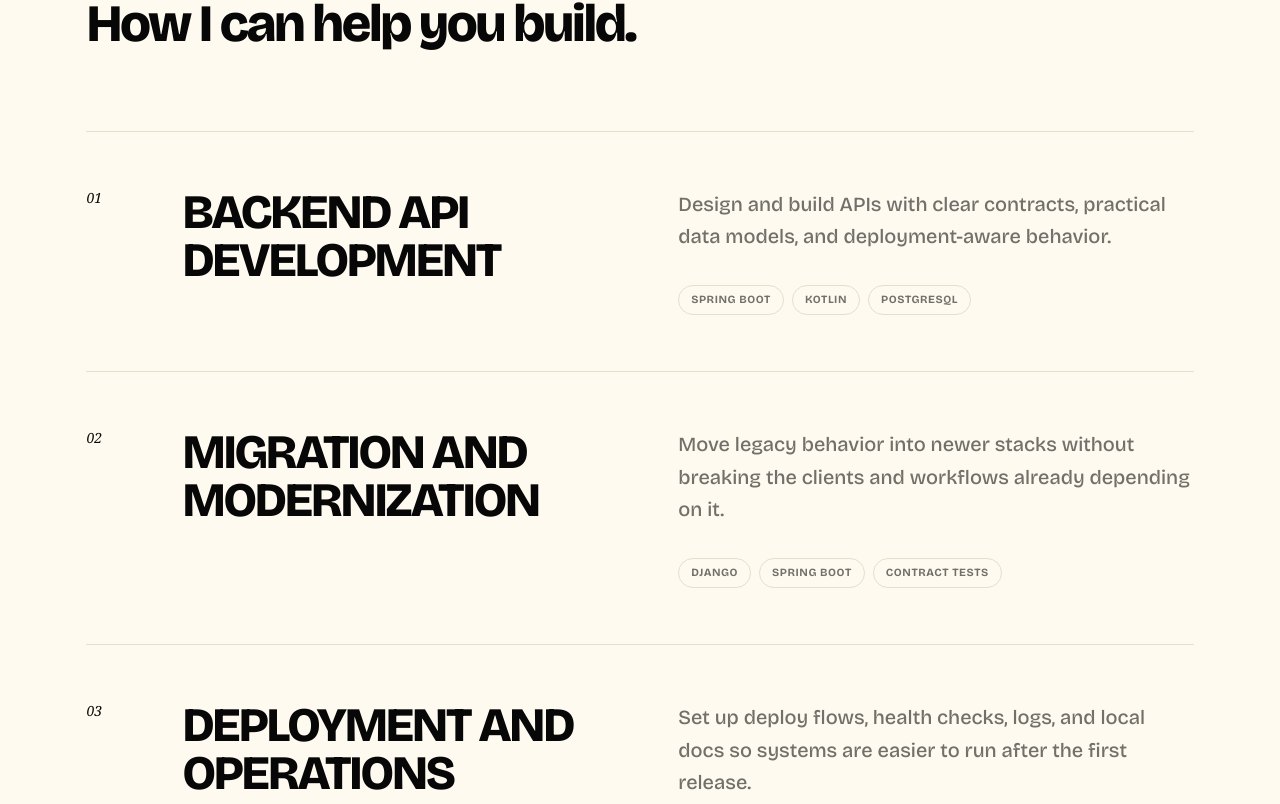
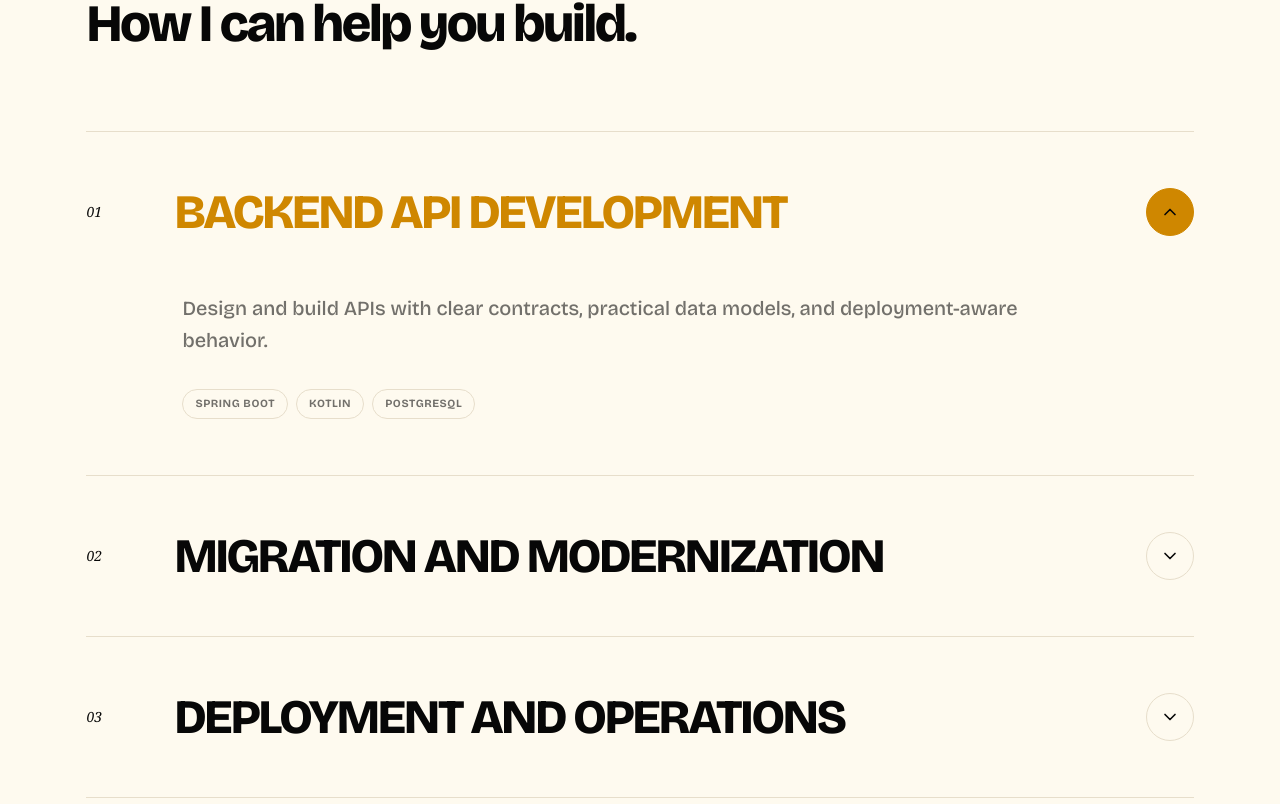
Before and after one commit to devonlyian/ian-dev, a Next.js app: page / in a window 1280 px wide. Shown: the part 4676-5480 px from the top of the page. Built offline with nearby package versions, Linux system fonts and the light colour scheme.

Commit message:
feat: make service rows expandable

```diff
--- a/components/sections/Services.tsx
+++ b/components/sections/Services.tsx
@@ -1,10 +1,15 @@
 "use client";
 
+import { ChevronDown } from "lucide-react";
+import { useState } from "react";
 import { useLanguage } from "@/contexts/LanguageContext";
 import { services } from "@/lib/portfolio-data";
 
 export function Services() {
   const { text } = useLanguage();
+  const [pinnedTitle, setPinnedTitle] = useState(services[0]?.title ?? "");
+  const [hoverTitle, setHoverTitle] = useState("");
+  const activeTitle = hoverTitle || pinnedTitle;
 
   return (
     <section id="services" className="px-6 py-16 md:px-12 md:py-[6.45rem] lg:px-[5.4rem]">
@@ -12,28 +17,83 @@ export function Services() {
         How I can help you build.
       </h2>
       <div className="grid border-b border-border">
-        {services.map((service, index) => (
-          <article key={service.title} className="grid gap-8 border-t border-border py-14 md:grid-cols-[4rem_0.9fr_1fr] md:items-start">
+        {services.map((service, index) => {
+          const panelId = `service-panel-${service.title.toLowerCase().replace(/[^a-z0-9]+/g, "-")}`;
+          const isOpen = activeTitle === service.title;
+          const isPinned = pinnedTitle === service.title;
+
+          return (
+            <article
+              key={service.title}
+              className="border-t border-border"
+              onMouseEnter={() => setHoverTitle(service.title)}
+              onMouseLeave={() => setHoverTitle("")}
+            >
+              <button
+                type="button"
+                className="group grid w-full min-h-36 gap-6 py-10 text-left transition-colors hover:bg-card/30 md:grid-cols-[4rem_1fr_auto] md:items-center md:py-14"
+                aria-expanded={isOpen}
+                aria-controls={panelId}
+                onClick={() => {
+                  setPinnedTitle(isPinned ? "" : service.title);
+                  if (isPinned) {
+                    setHoverTitle("");
+                  }
+                }}
+                data-cursor="link"
+              >
                 <span className="font-serif text-sm italic text-muted-foreground/40 tabular-nums">
                   {(index + 1).toString().padStart(2, "0")}
                 </span>
-            <h3 className="text-3xl font-black uppercase leading-[0.95] tracking-[-0.045em] text-foreground md:text-5xl">
+                <span
+                  className={`text-3xl font-black uppercase leading-[0.95] tracking-[-0.045em] transition-colors md:text-5xl ${
+                    isOpen ? "text-brand" : "text-foreground group-hover:text-brand"
+                  }`}
+                >
                   {service.title}
-            </h3>
-            <div>
+                </span>
+                <span
+                  className={`flex h-12 w-12 items-center justify-center rounded-full border text-foreground transition-all ${
+                    isOpen
+                      ? "border-brand bg-brand text-[#0A0A0A]"
+                      : "border-border group-hover:border-brand group-hover:bg-brand group-hover:text-[#0A0A0A]"
+                  }`}
+                >
+                  <ChevronDown className={`h-5 w-5 transition-transform ${isOpen ? "rotate-180" : ""}`} aria-hidden="true" />
+                </span>
+              </button>
+
+              <div
+                id={panelId}
+                className={`grid overflow-hidden transition-[grid-template-rows,opacity] duration-500 ease-out ${
+                  isOpen ? "grid-rows-[1fr] opacity-100" : "grid-rows-[0fr] opacity-0"
+                }`}
+              >
+                <div className="min-h-0">
+                  <div className="grid gap-8 pb-12 md:grid-cols-[4rem_1fr_auto] md:pb-14">
+                    <div className="hidden md:block" />
+                    <div className="max-w-4xl">
                       <p className="mb-8 text-xl font-medium leading-relaxed text-muted-foreground">
                         {text.services[service.title] ?? service.description}
                       </p>
                       <div className="flex flex-wrap gap-2">
                         {service.stack.map((item) => (
-                  <span key={item} className="rounded-full border border-border px-3 py-1.5 text-[11px] font-bold uppercase tracking-wider text-muted-foreground">
+                          <span
+                            key={item}
+                            className="rounded-full border border-border bg-background px-3 py-1.5 text-[11px] font-bold uppercase tracking-wider text-muted-foreground"
+                          >
                             {item}
                           </span>
                         ))}
                       </div>
                     </div>
+                    <div className="hidden w-12 md:block" />
+                  </div>
+                </div>
+              </div>
             </article>
-        ))}
+          );
+        })}
       </div>
     </section>
   );
```
Lines whose indentation alone changed are shown as unchanged.
